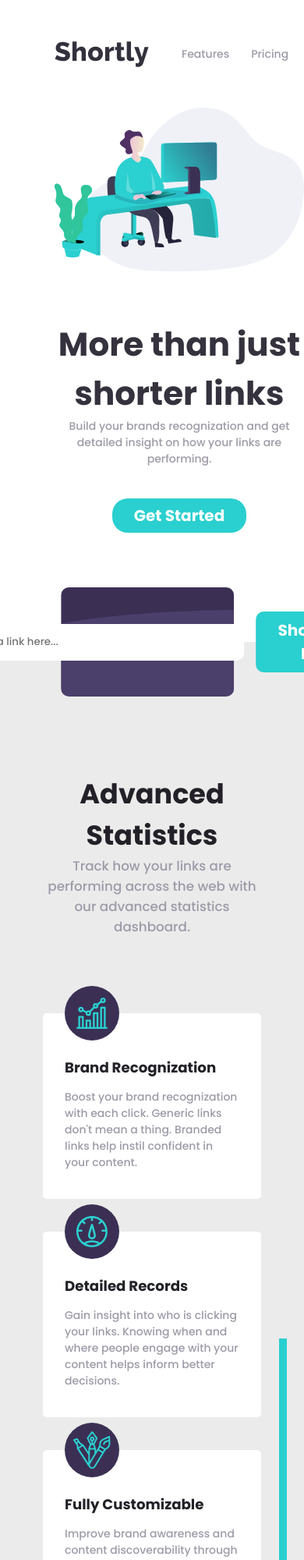
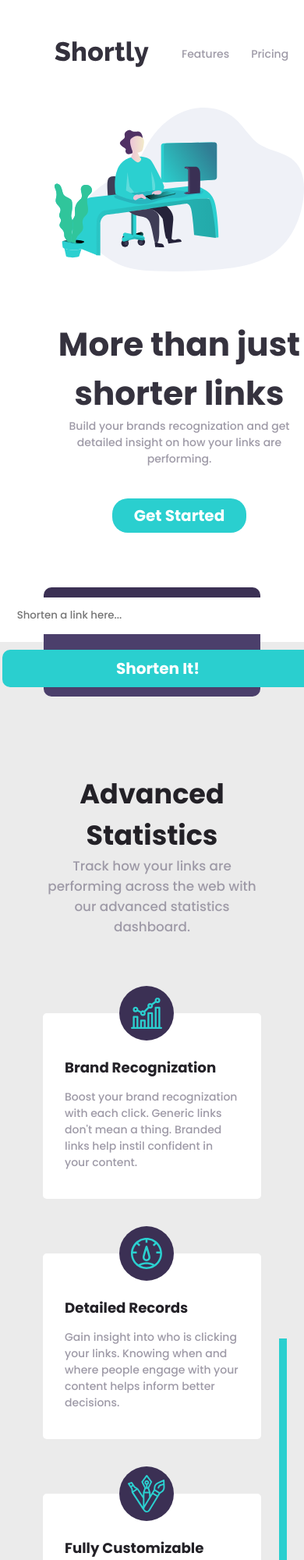
Before and after one commit to prakash-2021/shortly, a plain HTML site: page index.html in a window 390 px wide. Shown: the top 2000 px of the page at 78% size. Drawn offline with Linux system fonts and the light colour scheme.

Commit message:
Update responsive.css

```diff
--- a/responsive.css
+++ b/responsive.css
@@ -33,18 +33,22 @@
         flex-direction: column;
     }
     .stat-banner .second{
-        margin-top: 3em;
+        margin-top: 5em;
     }
 
     .stat-banner .third{
-        margin-top: 3em;
+        margin-top: 5em;
     }
 
     .stat-banner .brand-box .blue-line{
         height: 700px;
         width: 10px;
         top: 200%;
-        left: 25%;
+        left: 20%;
+    }
+
+    .stat-banner .stat-box .box-logo{
+        left: 35%;
     }
 }
 
@@ -61,3 +65,20 @@
         left: 20%;
     }
 }
+
+@media only screen and (max-width: 768px){
+    .search-banner{
+        flex-direction: column;
+        width: 100%;
+        transform: translate(0, -50%);
+    }
+
+    .search-banner input {
+        width: 30em;
+    }
+
+    .search-banner button{
+        margin-top: 1em;
+        width: 20em;
+    }
+}
```
